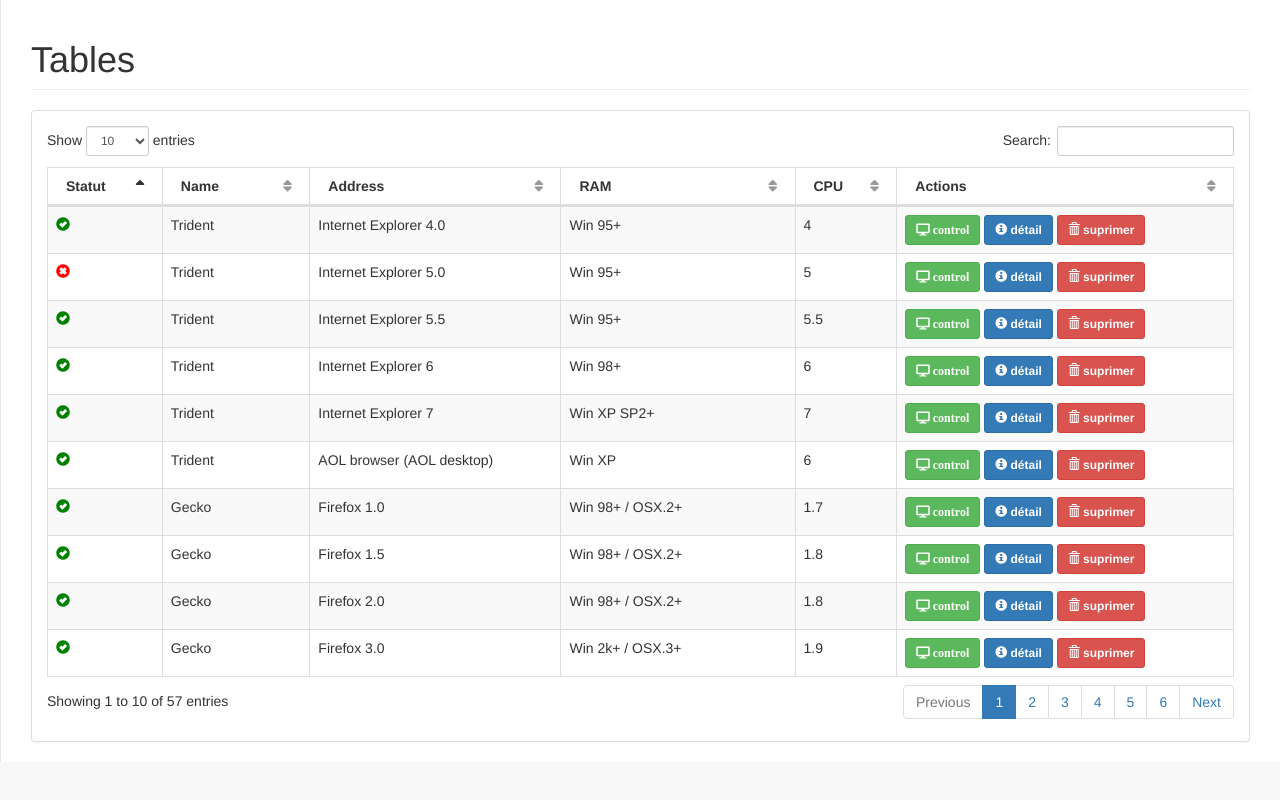
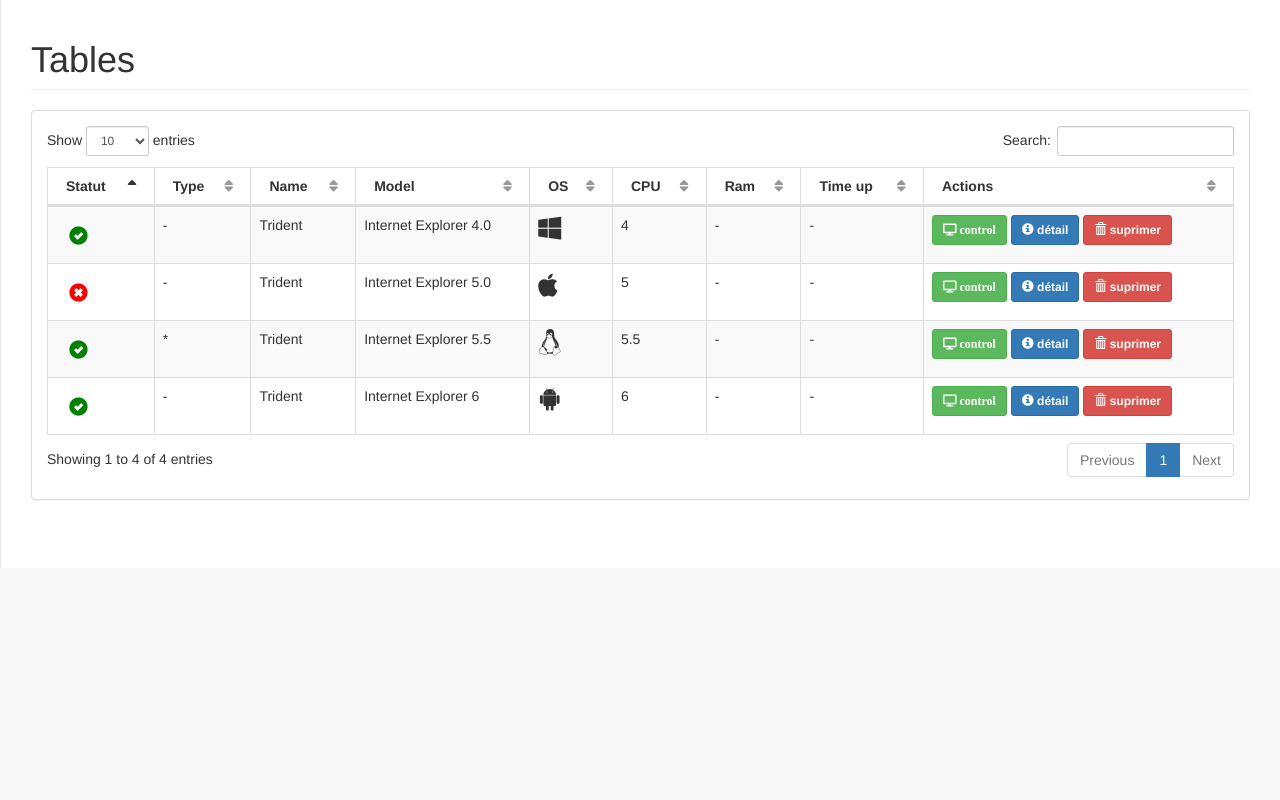
Before and after one commit to HibaSetti/DataTable, a plain HTML site: page public/tables.html in a window 1280 px wide. Drawn offline with Linux system fonts and the light colour scheme.

Commit message:
columns names

```diff
--- a/public/tables.html
+++ b/public/tables.html
@@ -61,25 +61,31 @@
                             <table width="100%" class="table table-striped table-bordered table-hover" id="dataTables-example">
                                 <thead>
                                     <tr>
+
                                             <th>Statut</th>
+                                            <th>Type</th>
                                             <th>Name</th>
-                                            <th>Address</th>
-                                            <th>RAM</th>
+                                            <th>Model</th>
+                                            <th>OS</th>
                                             <th>CPU</th>
+                                            <th>Ram</th>
+                                            <th>Time up</th>
                                             <th>Actions</th>
-
 
                                     </tr>
                                 </thead>
                                 <tbody>
 
                                     <tr class="odd gradeX">
-                                        <td><i class="glyphicon glyphicon-ok-sign" style="color:green;text-align:center"></i></td>
+                                        <td><i class="glyphicon glyphicon-ok-sign btn" style="color:green;font-size:1.3em"></i></td>
+                                        <td>-</td>
                                         <td>Trident</td>
                                         <td>Internet Explorer 4.0</td>
-                                        <td>Win 95+</td>
+                                        <td><i class="fab fa-windows"  style="font-size:1.875em"></i></td>
                                         <td class="center">4</td>
-                                        <td class="center">
+                                        <td class="center">-</td>
+                                        <td>-</td>
+                                        <td>
                                             <button type="button" class="btn btn-sm btn-success"> <i class="fas fa-desktop">&nbsp;control</i></button>
                                             <button type="button" class="btn btn-sm btn-primary"><span class="glyphicon glyphicon-info-sign"></span>&nbsp;détail</button>
                                             <button type="button" class="btn btn-sm btn-danger"> <span class="glyphicon glyphicon-trash"></span>&nbsp;suprimer</button>
@@ -87,42 +93,52 @@
 
                                     </tr>
                                     <tr class="even gradeC">
-                                        <td ><i class="glyphicon glyphicon-remove-sign" style="color:red"></i></td>
+                                        <td ><i class="glyphicon glyphicon-remove-sign btn" style="color:red;font-size:1.3em"></i></td>
+                                        <td>-</td>
                                         <td>Trident</td>
                                         <td>Internet Explorer 5.0</td>
-                                        <td>Win 95+</td>
+                                        <td><i class="fab fa-apple"style="font-size:1.875em"></i></td>
                                         <td class="center">5</td>
-                                        <td class="center">
+                                        <td class="center">- </td>
+                                        <td>-</td>
+                                        <td>
                                             <button type="button" class="btn btn-sm btn-success"> <i class="fas fa-desktop">&nbsp;control</i></button>
                                             <button type="button" class="btn btn-sm btn-primary"><span class="glyphicon glyphicon-info-sign"></span>&nbsp;détail</button>
-                                                <button type="button" class="btn btn-sm btn-danger"> <span class="glyphicon glyphicon-trash"></span>&nbsp;suprimer</button>                                      </td>
+                                            <button type="button" class="btn btn-sm btn-danger"> <span class="glyphicon glyphicon-trash"></span>&nbsp;suprimer</button>
+                                        </td>
+                                    </tr>
 
-                                    </tr>
                                       <tr class="odd gradeA">
-                                        <td><i class="glyphicon glyphicon-ok-sign" style="color:green;text-align:center"></i></td>
+                                        <td><i class="glyphicon glyphicon-ok-sign btn" style="color:green;font-size:1.3em"></i></td>
+                                        <td>*</td>
                                         <td>Trident</td>
                                         <td>Internet Explorer 5.5</td>
-                                        <td>Win 95+</td>
+                                        <td><i class="fab fa-linux"style="font-size:1.875em"></i></td>
                                         <td class="center">5.5</td>
-                                        <td class="center">
+                                        <td class="center">-</td>
+                                        <td>-</td>
+                                        <td>
                                             <button type="button" class="btn btn-sm btn-success"> <i class="fas fa-desktop">&nbsp;control</i></button>
                                             <button type="button" class="btn btn-sm btn-primary"><span class="glyphicon glyphicon-info-sign"></span>&nbsp;détail</button>
                                             <button type="button" class="btn btn-sm btn-danger"> <span class="glyphicon glyphicon-trash"></span>&nbsp;suprimer</button>
                                         </td>
                                     </tr>
                                     <tr class="even gradeA">
-                                        <td><i class="glyphicon glyphicon-ok-sign" style="color:green;text-align:center"></i></td>
+                                        <td><i class="glyphicon glyphicon-ok-sign btn" style="color:green;font-size:1.3em"></i></td>
+                                       <td>-</td>
                                         <td>Trident</td>
                                         <td>Internet Explorer 6</td>
-                                        <td>Win 98+</td>
+                                        <td><i class="fab fa-android"style="font-size:1.875em"></i></td>
                                         <td class="center">6</td>
-                                        <td class="center">
+                                        <td class="center">-</td>
+                                        <td>-</td>
+                                        <td>
                                             <button type="button" class="btn btn-sm btn-success"> <i class="fas fa-desktop">&nbsp;control</i></button>
                                             <button type="button" class="btn btn-sm btn-primary"><span class="glyphicon glyphicon-info-sign"></span>&nbsp;détail</button>
                                             <button type="button" class="btn btn-sm btn-danger"> <span class="glyphicon glyphicon-trash"></span>&nbsp;suprimer</button>
                                         </td>
                                     </tr>
-
+                                    <!--
                                     <tr class="odd gradeA">
                                         <td><i class="glyphicon glyphicon-ok-sign" style="color:green;text-align:center"></i></td>
                                         <td>Trident</td>
@@ -759,7 +775,7 @@
                                                    <button type="button" class="btn btn-sm btn-danger"> <span class="glyphicon glyphicon-trash"></span>&nbsp;suprimer</button>
                                         </td>
                                     </tr>
-
+                                -->
                                 </tbody>
                             </table>
 
```
Lines whose indentation alone changed are shown as unchanged.
